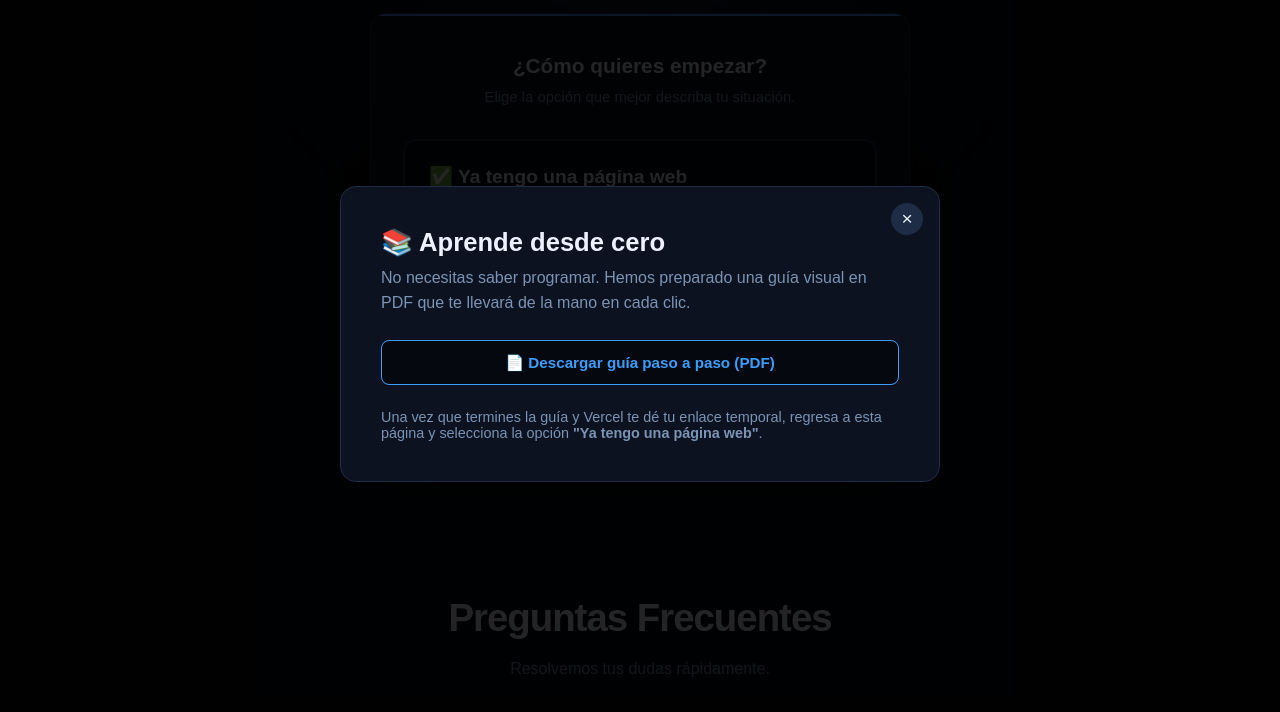
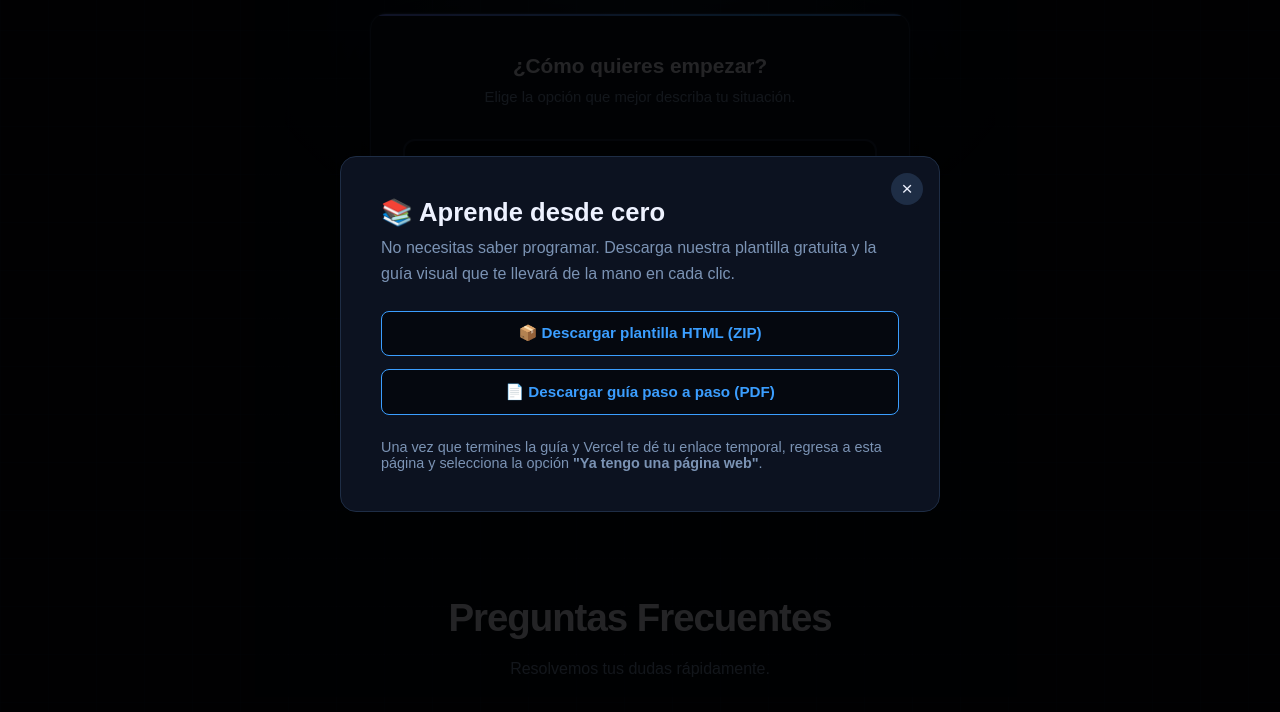
Before and after one commit to jesusgaelgs/tecnosofia-web, a website: page index.html in a window 1280 px wide. Both pictures are taken after a click on the button 640 px from the left and 933 px from the top of the page. Shown: the part 599-1311 px from the top of the page. Drawn offline with Linux system fonts and the light colour scheme; a web font is replaced by a local one.

Commit message:
Design 6.1
Updated the modal content to include a free template download and adjusted the text accordingly.

```diff
--- a/index.html
+++ b/index.html
@@ -599,11 +599,22 @@
     <div class="modal">
         <button class="modal-close" onclick="cerrarModalVercel()">&times;</button>
         <h3>📚 Aprende desde cero</h3>
-        <p style="color:var(--muted); line-height: 1.6;">No necesitas saber programar. Hemos preparado una guía visual en PDF que te llevará de la mano en cada clic.</p>
+        <p style="color:var(--muted); line-height: 1.6;">No necesitas saber programar. Descarga nuestra plantilla gratuita y la guía visual que te llevará de la mano en cada clic.</p>
 
-        <a href="/guia-vercel-2026.pdf" class="resource-btn" download>
-            📄 Descargar guía paso a paso (PDF)
-        </a>
+        <div style="display: flex; flex-direction: column; gap: 0.8rem; margin: 1.5rem 0;">
+            <a href="/plantilla-basica.zip" class="resource-btn" style="margin: 0;" download>
+                📦 Descargar plantilla HTML (ZIP)
+            </a>
+            <a href="/guia-vercel-2026.pdf" class="resource-btn" style="margin: 0;" download>
+                📄 Descargar guía paso a paso (PDF)
+            </a>
+        </div>
+
+        <p style="color:var(--muted); font-size: 0.9rem; margin-top: 1.5rem;">
+            Una vez que termines la guía y Vercel te dé tu enlace temporal, regresa a esta página y selecciona la opción <strong>"Ya tengo una página web"</strong>.
+        </p>
+    </div>
+</div>
 
         <p style="color:var(--muted); font-size: 0.9rem; margin-top: 1.5rem;">
             Una vez que termines la guía y Vercel te dé tu enlace temporal, regresa a esta página y selecciona la opción <strong>"Ya tengo una página web"</strong>.
```
